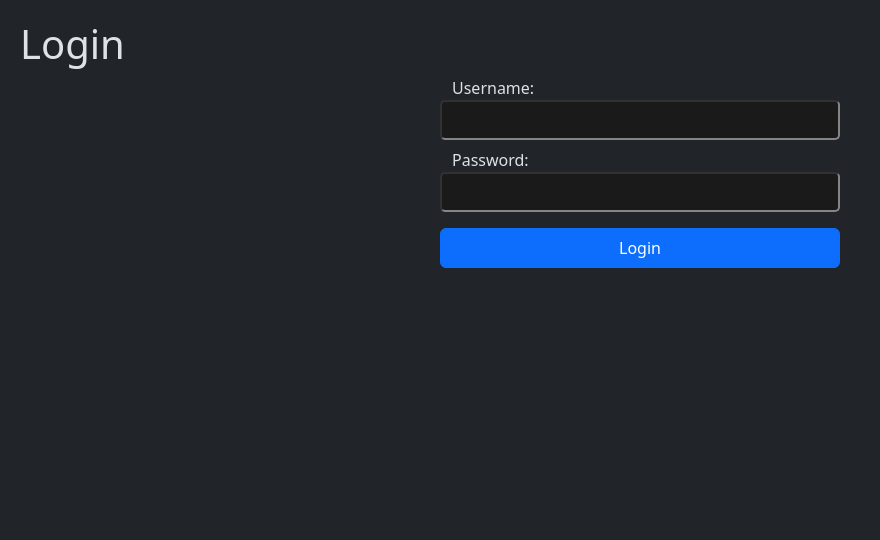
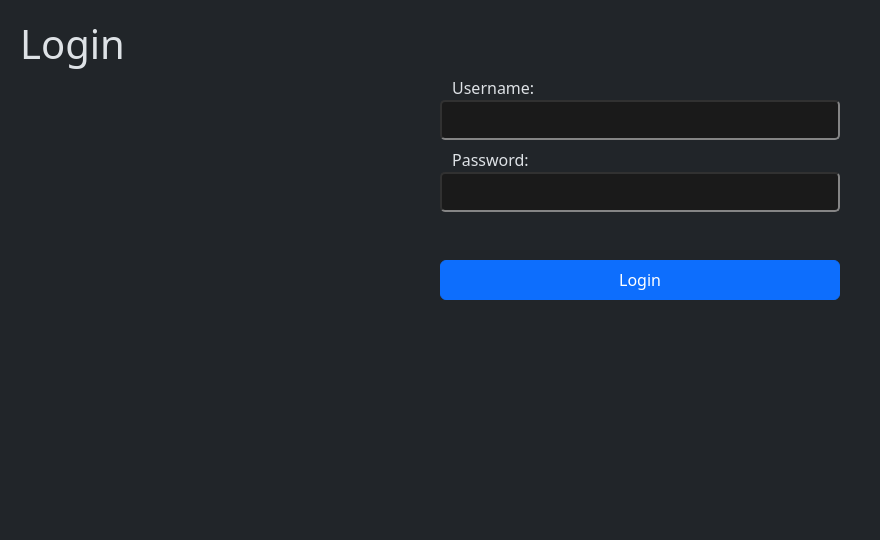
Before and after one commit to ArturBialon/FastAPI_Ninja, a FastAPI app: page /login in a window 1280 px wide. Shown: the top 540 px of the page, without its empty margins (0-880 px from the left). Run offline with FastAPI, Linux system fonts and the light colour scheme; some libraries are stand-ins or nearby versions.

Commit message:
style adjustment

```diff
--- a/app/templates/login.html
+++ b/app/templates/login.html
@@ -11,11 +11,11 @@
                     <label for="username">Username:</label>
                     <input type="text" id="username" name="username" value="{{ form.username }}">
                 </div>
-                <div class="row mb-3">
+                <div class="row mb-2">
                     <label for="password">Password:</label>
                     <input type="password" id="password" name="password" value="{{ form.password }}">
                 </div>
-                <div class="row mb-3">
+                <div class="row mt-5">
                     <button class="button btn btn-primary" type="submit">Login</button>
                 </div>
             </div>
```
Also changed, not shown: app/templates/question.html (+2 -22 lines), main.py (+10 -0 lines).
